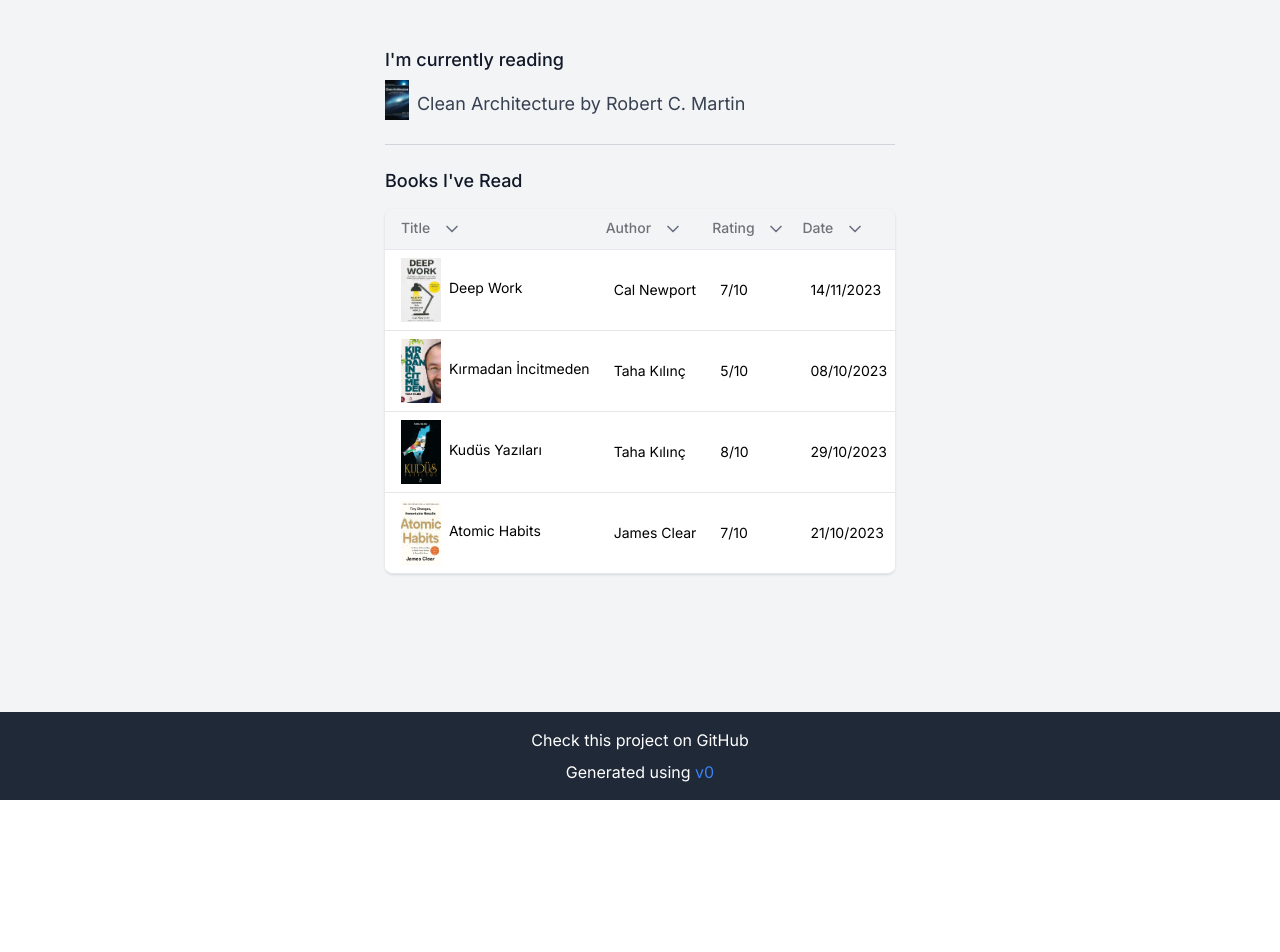
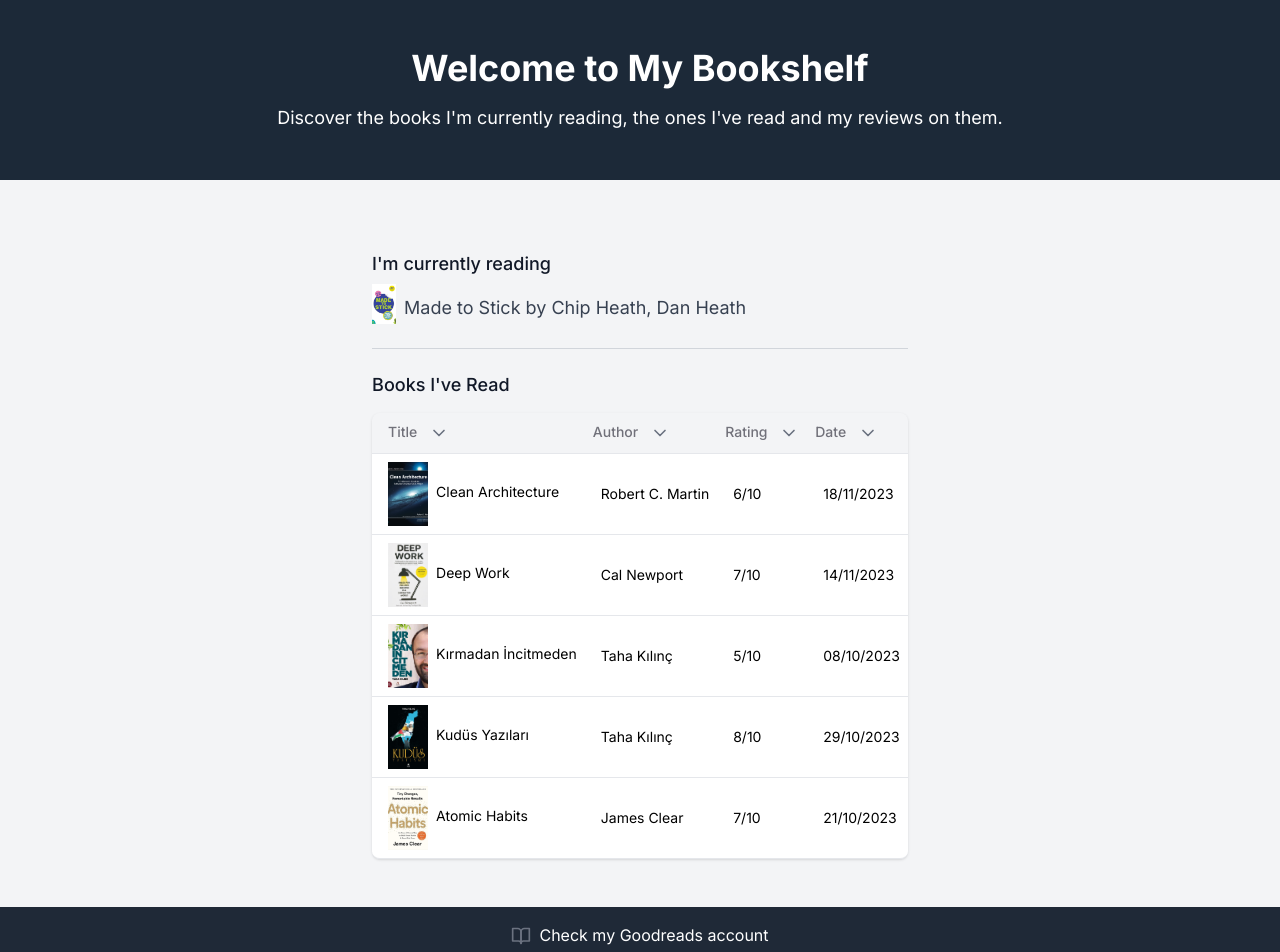
Before and after one commit to selcukcihan/books, a Next.js app: page / in a window 1280 px wide. Shown: the top 952 px of the page. Before the commit the page ends 800 px from the top, so only its background shows below. Built offline with nearby package versions, Linux system fonts and the light colour scheme.

Commit message:
Add new book and hero section

```diff
--- a/components/books.tsx
+++ b/components/books.tsx
@@ -29,12 +29,18 @@
   }
   return (
     <div className="min-h-screen bg-[#f3f4f6] flex flex-col">
+      <div className="bg-[#1c2938] text-white py-12 px-6 text-center mb-6">
+        <h1 className="text-4xl font-bold">Welcome to My Bookshelf</h1>
+        <p className="text-lg mt-4 mx-auto max-w-prose">
+          {"Discover the books I'm currently reading, the ones I've read and my reviews on them."}
+        </p>
+      </div>
       <div className="max-w-7xl mx-auto py-6 sm:px-6 lg:px-8 flex-grow">
         <div className="px-4 py-6 sm:px-0">
           <div className="mb-6">
             <h1 className="text-lg leading-6 font-medium text-gray-900">{"I'm currently reading"}</h1>
             {bookshelf.current.map((book, index) => (
-              <div key={index} className="flex items-center mt-2 text-lg text-gray-700">
+              <div key={index} className="flex items-center mt-2 text-lg text-gray-700 ">
                 <Image
                   alt={`${book.title} cover`}
                   className="object-cover h-10 w-6 mr-2"
@@ -47,7 +53,7 @@
                   width="40"
                 />
                 <Link href={book.externalLink} target="_blank">
-                  <p className=" text-gray-700 mt-2">{bookshelf.current.map(book => `${book.title} by ${book.author}`).join(", ")}</p>
+                  <p className=" text-gray-700 mt-2 hover:text-blue-500">{bookshelf.current.map(book => `${book.title} by ${book.author}`).join(", ")}</p>
                 </Link>
               </div>
             ))}
@@ -158,10 +164,19 @@
         </div>
       </div>
       <footer className="bg-gray-800 text-white py-4 px-6 text-center">
-        <a className="hover:text-blue-500" href="https://github.com/selcukcihan/books" rel="noopener noreferrer" target="_blank">
-          Check this project on GitHub
-        </a>
-        <p className="mt-2">
+        <Link
+          className="hover:text-blue-500"
+          href="https://www.goodreads.com/review/list/171677638"
+          target="_blank"
+          >
+          <p><IconBookopen className="h-5 w-5 text-gray-500 inline-block mr-2" />Check my Goodreads account</p>
+        </Link>
+        <p className="mt-2 text-xs">
+          <a className="hover:text-blue-500" href="https://github.com/selcukcihan/books" rel="noopener noreferrer" target="_blank">
+            GitHub Repo
+          </a>
+        </p>
+        <p className="mt-2 text-xs">
           Generated using{" "}
           <a className="text-blue-500 hover:underline" href="https://v0.dev/r/HoHFHYnagmd" rel="noopener noreferrer" target="_blank">
             v0
@@ -171,3 +186,23 @@
     </div>
   )
 }
+
+function IconBookopen(props: any) {
+  return (
+    <svg
+      {...props}
+      xmlns="http://www.w3.org/2000/svg"
+      width="24"
+      height="24"
+      viewBox="0 0 24 24"
+      fill="none"
+      stroke="currentColor"
+      strokeWidth="2"
+      strokeLinecap="round"
+      strokeLinejoin="round"
+    >
+      <path d="M2 3h6a4 4 0 0 1 4 4v14a3 3 0 0 0-3-3H2z" />
+      <path d="M22 3h-6a4 4 0 0 0-4 4v14a3 3 0 0 1 3-3h7z" />
+    </svg>
+  )
+}
--- a/core/data.yaml
+++ b/core/data.yaml
@@ -1,11 +1,19 @@
 current:
+  -
+    title: Made to Stick
+    author: Chip Heath, Dan Heath
+    start: 2023-11-20
+    externalLink: https://www.amazon.co.uk/dp/B0031RS2XG
+    cover: /covers/made_to_stick.jpg
+archive:
   -
     title: Clean Architecture
     author: Robert C. Martin
+    rating: 6
     start: 2023-11-13
+    end: 2023-11-18
     externalLink: https://www.amazon.com/Clean-Architecture-Craftsmans-Software-Structure/dp/0134494164
     cover: /covers/clean_architecture.jpg
-archive:
   -
     title: Deep Work
     author: Cal Newport
```
Also changed, not shown: public/covers/made_to_stick.jpg (added).
